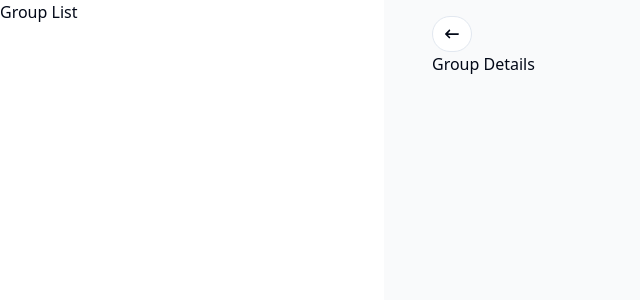
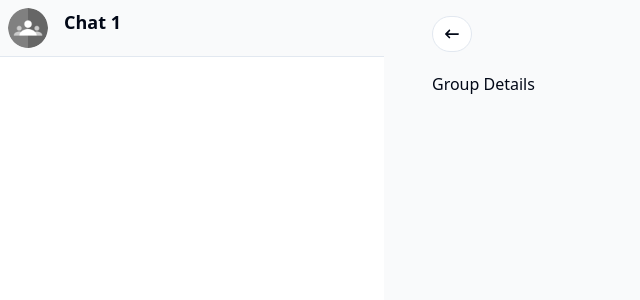
Before and after one commit to vivek3454/chat-app, a React (Vite) app in the folder frontend/: page /groups-management in a window 1280 px wide. Shown: the top 300 px of the page, without its empty margins (0-640 px from the left). Built offline with nearby package versions, Linux system fonts and the light colour scheme.

Commit message:
add groupList and groupItem comp

```diff
--- /dev/null
+++ b/frontend/src/components/specific/GroupDetails.jsx
@@ -0,0 +1,10 @@
+
+const GroupDetails = () => {
+    return (
+        <div className="mt-5">
+            <h1>Group Details</h1>
+        </div>
+    )
+}
+
+export default GroupDetails
--- /dev/null
+++ b/frontend/src/components/specific/GroupItem.jsx
@@ -0,0 +1,24 @@
+import { Avatar, AvatarFallback, AvatarImage } from "../ui/avatar"
+import { Separator } from "../ui/separator"
+import group from "@/assets/group.png"
+
+const GroupItem = ({ chatId, _id, avatar }) => {
+    return (
+        <div
+            // onClick={(e) => chatId === _id && e.preventDefault()}
+            className={`hover:bg-gray-50 cursor-pointer`}>
+            <div className="flex gap-4 p-2">
+                <Avatar>
+                    <AvatarImage className="relative z-10" src={group} />
+                    <AvatarFallback className="relative z-10">U</AvatarFallback>
+                </Avatar>
+                <div>
+                    <h2 className="text-lg font-semibold">Chat 1</h2>
+                </div>
+            </div>
+            <Separator />
+        </div>
+    )
+}
+
+export default GroupItem
--- /dev/null
+++ b/frontend/src/components/specific/GroupList.jsx
@@ -0,0 +1,12 @@
+import React from 'react'
+import GroupItem from './GroupItem'
+
+const GroupList = ({w,myGroups=[],chatId}) => {
+  return (
+    <div>
+      <GroupItem />
+    </div>
+  )
+}
+
+export default GroupList
--- a/frontend/src/pages/groups-management/GroupsManagement.jsx
+++ b/frontend/src/pages/groups-management/GroupsManagement.jsx
@@ -1,3 +1,5 @@
+import GroupDetails from '@/components/specific/GroupDetails'
+import GroupList from '@/components/specific/GroupList'
 import { Button } from '@/components/ui/button'
 import { Sheet, SheetContent, SheetTrigger } from '@/components/ui/sheet'
 import React, { useState } from 'react'
@@ -19,10 +21,13 @@ const GroupsManagement = () => {
     <div className='h-screen'>
       <Sheet open={isMobileMenuOpen} onOpenChange={handleMobile}>
         <SheetContent side="left" className="p-4 w-full">
+          <GroupList />
         </SheetContent>
       </Sheet>
       <div className='h-screen grid grid-cols-1 md:grid-cols-[30%_70%]'>
-        <div className='hidden md:flex flex-col'>Group List</div>
+        <div className='hidden md:flex flex-col'>
+          <GroupList />
+        </div>
         <div className='bg-gray-50 py-4 px-12'>
           <div className='flex justify-between items-center'>
             <Button onClick={navigateBack} variant="outline" size="sm" className="rounded-full">
@@ -32,7 +37,7 @@ const GroupsManagement = () => {
               <MdMenu size={24} />
             </Button>
           </div>
-          <h1>Group Details</h1>
+          <GroupDetails />
         </div>
       </div>
     </div>
```
